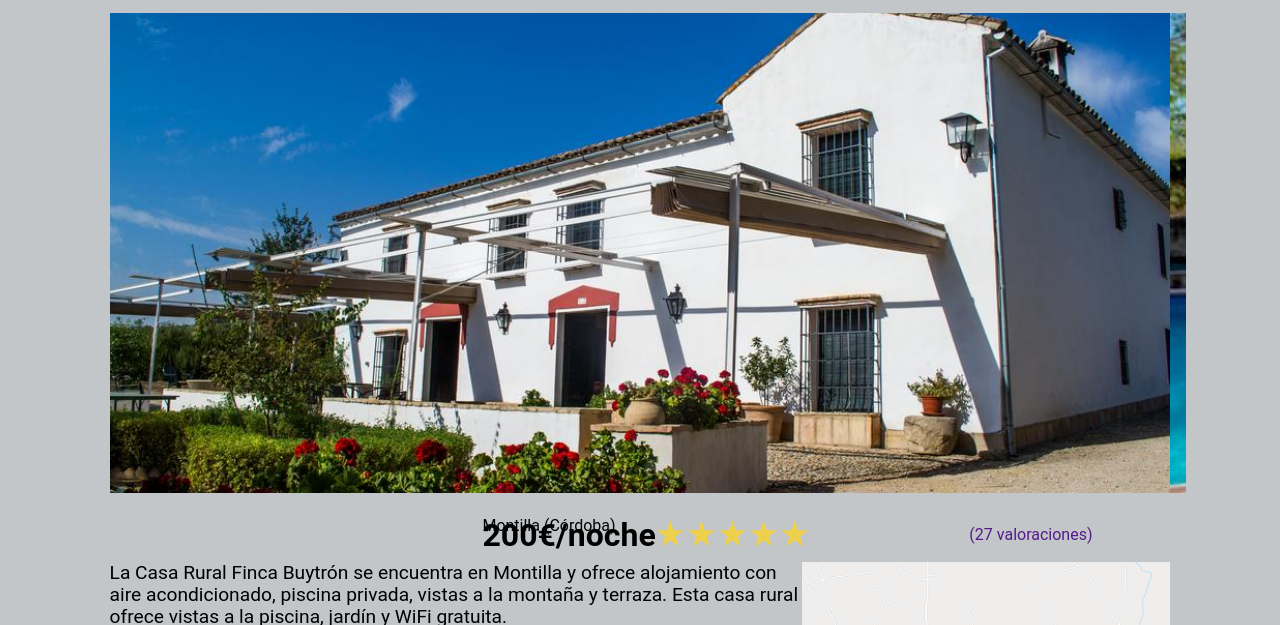
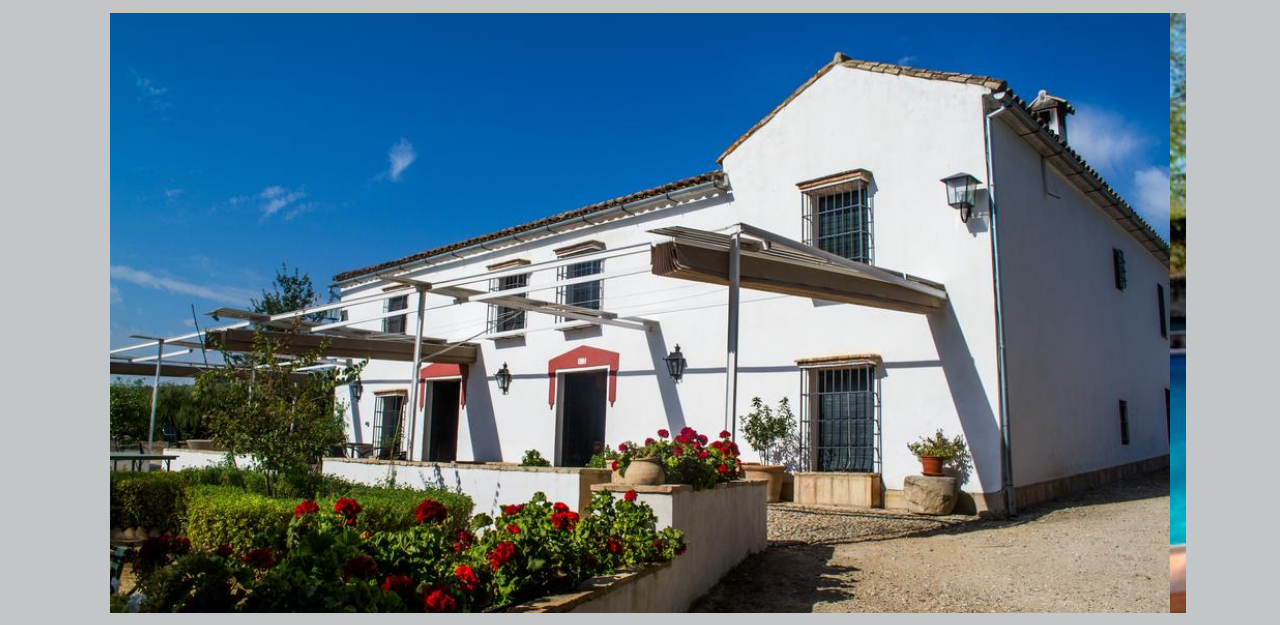
Before and after one commit to Sadidadri/Casas-Rurales, a plain HTML site: page pages/ejemploAnuncioDetallado.html in a window 1280 px wide. Shown: the part 118-743 px from the top of the page. Drawn offline with Linux system fonts and the light colour scheme.

Commit message:
Pagina casi completa

```diff
--- a/css/anuncio.css
+++ b/css/anuncio.css
@@ -132,22 +132,25 @@ footer{
         width: 85%;
     }
     #grupoValPreLoc{
-        display: grid;
-        grid-template-rows: 1fr 1fr;
+        margin: 0 auto;
+        width: 85%;
+        display: flex;
+        align-items: center;
+        justify-content: space-between;
 
     }
     #valoracion{
-        grid-area:valoracion;
+        order: 2;
         align-items: center;
     }
     #valoracion > img{
         width: 10rem;
     }
     #precio{
-        grid-area:precio;
+        order: 3;
     }
     #localizacion{
-        grid-area:localizacion;
+        order: 1;
     }
     #iconos{
         display: grid;
@@ -168,6 +171,9 @@ footer{
 }
 /* Diseño de monitor */
 @media (min-width: 1025px) {
+    #slider{
+        height: 75vh;
+    }
     #iconos{
         padding: 0.5rem;
         width: 85%;
```
